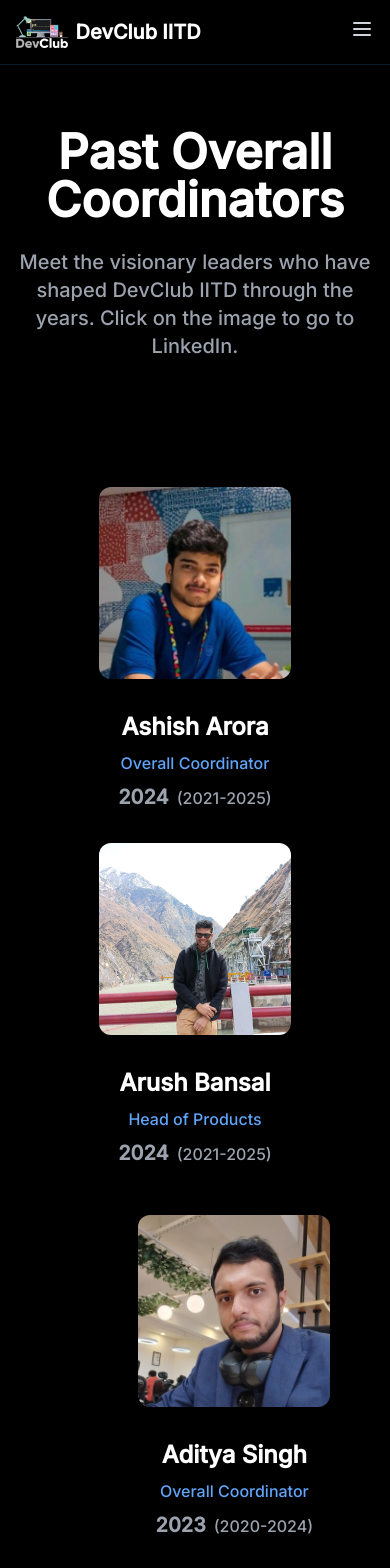
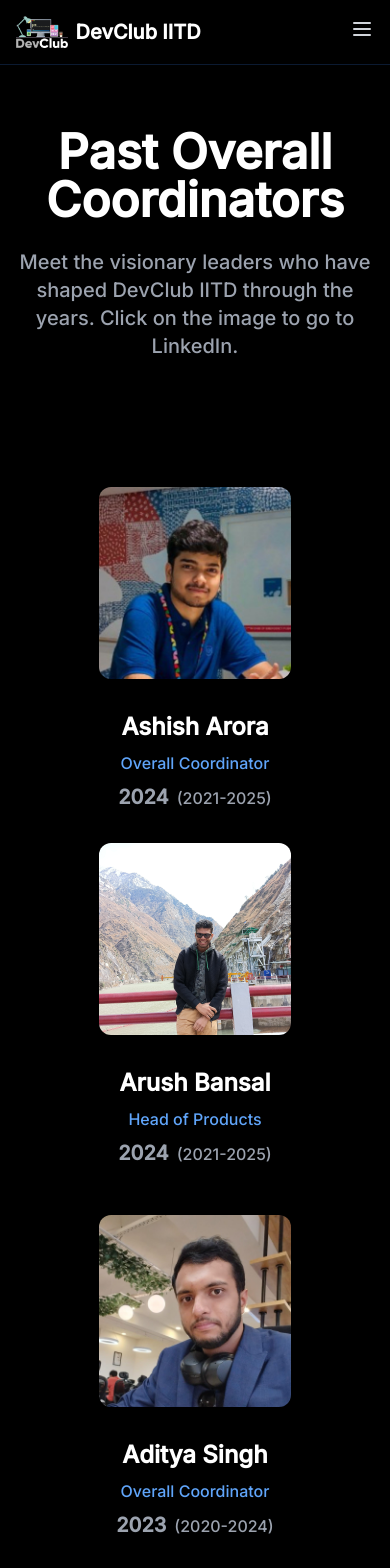
Before and after one commit to devclub-iitd/devclub-website, a React (Vite) app: page /past-ocs in a window 390 px wide. Shown: the top 1568 px of the page. Built offline with nearby package versions, Linux system fonts and the light colour scheme.

Commit message:
ui bug fix

```diff
--- a/src/pages/PastOCs.tsx
+++ b/src/pages/PastOCs.tsx
@@ -63,7 +63,7 @@ export default function PastOCs() {
                   (() => {
                     const oc = ocsInYear[0];
                     return (
-                      <div key={oc.linkedin} className="flex flex-col md:flex-row gap-8 items-center justify-center ml-[22%]">
+                      <div key={oc.linkedin} className="flex flex-col md:flex-row gap-8 items-center justify-center md:ml-[22%]">
                         <div className="w-48 h-48 relative group flex-shrink-0">
                           <img
                             src={oc.image}
```
